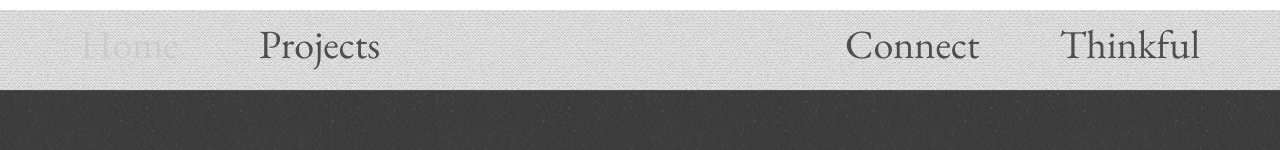
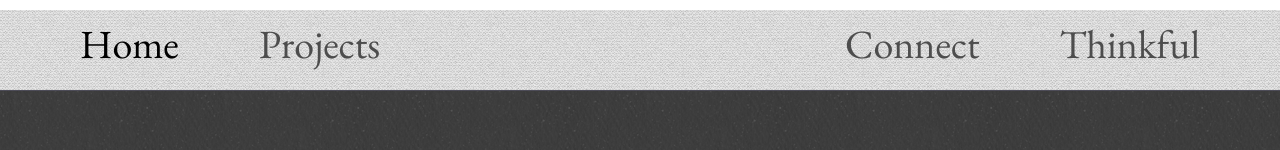
Before and after one commit to bpcoxjr/contact-page, a plain HTML site: page index.html in a window 1280 px wide. In both pictures the pointer is over the link "Home". Shown: the part 174-324 px from the top of the page. Drawn offline with nearby package versions, Linux system fonts and the light colour scheme.

Commit message:
minor css changes

```diff
--- a/css/style.css
+++ b/css/style.css
@@ -100,7 +100,7 @@ time, mark, audio, video {
 
 .top-navigation a:hover {
 	text-decoration: none;
-	color: #CCCCCC;
+	color: black;
 }
 
 .top-navigation .active a {
```
